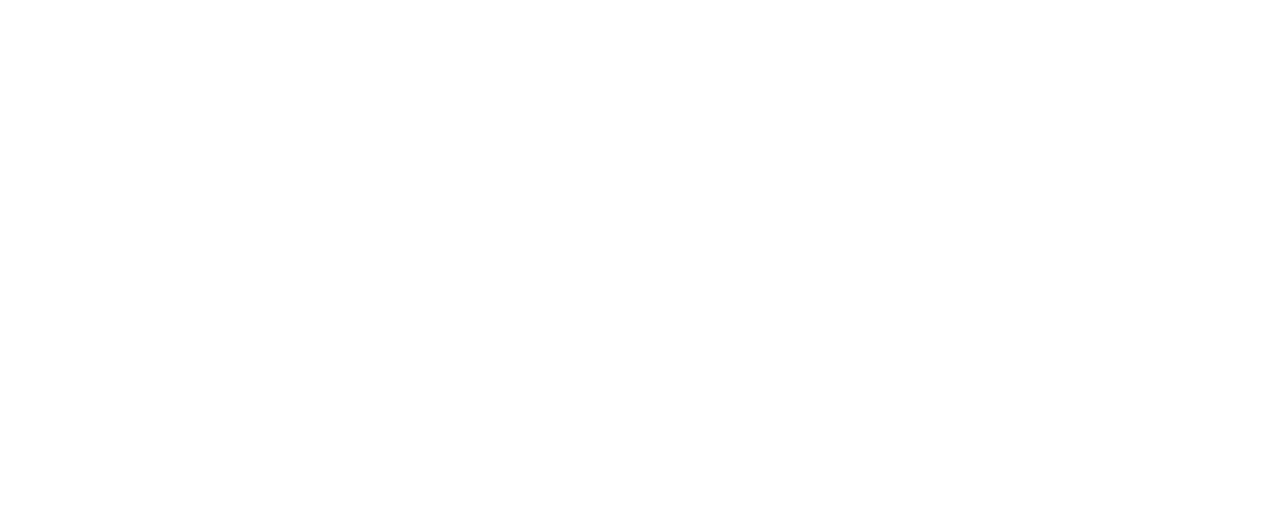
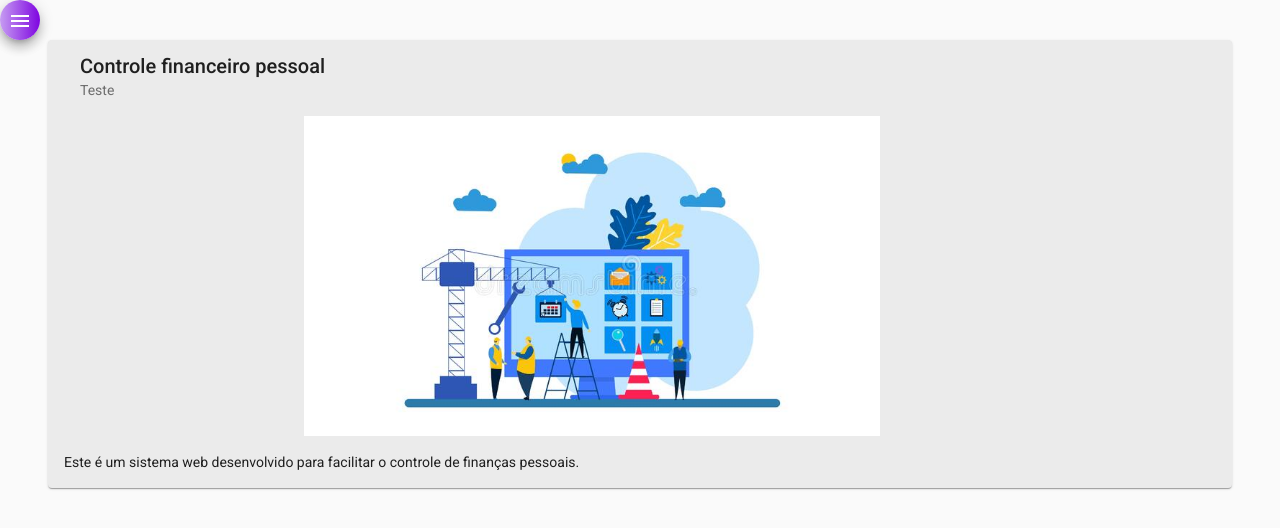
Before and after one commit to CathulaOliveira/tcc-controle-financeiro-pessoal, an Angular app in the folder client/: page /home in a window 1280 px wide. Before the commit this address led to /. Shown: the top 528 px of the page. Built offline with nearby package versions, Linux system fonts and the light colour scheme.

Commit message:
component home

```diff
--- a/client/src/app/app.module.ts
+++ b/client/src/app/app.module.ts
@@ -21,11 +21,13 @@
 import {MatListModule} from '@angular/material/list';
 import {MatCardModule} from '@angular/material/card';
 import { NavComponent } from './components/nav/nav.component';
+import { HomeComponent } from './components/home/home.component';
 
 @NgModule({
   declarations: [
     AppComponent,
-    NavComponent
+    NavComponent,
+    HomeComponent
   ],
   imports: [
     BrowserModule,
--- /dev/null
+++ b/client/src/app/components/home/home.component.css
@@ -0,0 +1,11 @@
+.card {
+    width: 90%;
+    margin: auto;
+    background-color: rgb(235, 235, 235);
+}
+
+img {
+    height: 20rem;
+    width: 50%;
+    margin-left: 15rem;
+}
--- /dev/null
+++ b/client/src/app/components/home/home.component.html
@@ -0,0 +1,12 @@
+<mat-card class="card">
+    <mat-card-header>
+      <mat-card-title>Controle financeiro pessoal</mat-card-title>
+      <mat-card-subtitle>Teste</mat-card-subtitle>
+    </mat-card-header>
+    <img mat-card-image src="assets/img/em_construcao.jpg" alt="Photo of a Shiba Inu">
+    <mat-card-content>
+      <p>
+        Este é um sistema web desenvolvido para facilitar o controle de finanças pessoais.
+      </p>
+    </mat-card-content>
+  </mat-card>
--- /dev/null
+++ b/client/src/app/components/home/home.component.ts
@@ -0,0 +1,15 @@
+import { Component, OnInit } from '@angular/core';
+
+@Component({
+  selector: 'app-home',
+  templateUrl: './home.component.html',
+  styleUrls: ['./home.component.css']
+})
+export class HomeComponent implements OnInit {
+
+  constructor() { }
+
+  ngOnInit(): void {
+  }
+
+}
--- a/client/src/app/components/nav/nav.component.html
+++ b/client/src/app/components/nav/nav.component.html
@@ -1,8 +1,8 @@
 <mat-drawer-container class="container" autosize>
     <mat-drawer #drawer class="sidenav" mode="side">
-        <img src="assets/img/logo.PNG" alt="Imagem de navegação">
+        <img src="assets/img/logo.png" alt="Imagem de navegação">
         <mat-nav-list class="nav-list">
-            <a mat-list-item routerLink="/">
+            <a mat-list-item routerLink="home">
                 <i class="material-icons">home</i>
                 Início
             </a>
@@ -37,6 +37,7 @@
       <button class="menu mat-elevation-z8" (click)="drawer.toggle()" mat-icon-button>
         <mat-icon>menu</mat-icon>
       </button>
+      <router-outlet></router-outlet>
     </div>
 
   </mat-drawer-container>
--- a/client/src/app/components/nav/nav.component.ts
+++ b/client/src/app/components/nav/nav.component.ts
@@ -1,4 +1,5 @@
 import { Component, OnInit } from '@angular/core';
+import { Router } from '@angular/router';
 
 @Component({
   selector: 'app-nav',
@@ -7,9 +8,12 @@
 })
 export class NavComponent implements OnInit {
 
-  constructor() { }
+  constructor(
+    private router: Router,
+  ) { }
 
   ngOnInit(): void {
+    this.router.navigate(['home']);
   }
 
 }
```
Also changed, not shown: client/src/app/app-routing.module.ts (+6 -1 lines), client/src/assets/img/em_construcao.jpg (added), 1 other file (tests, documents, lock files or other folders).
